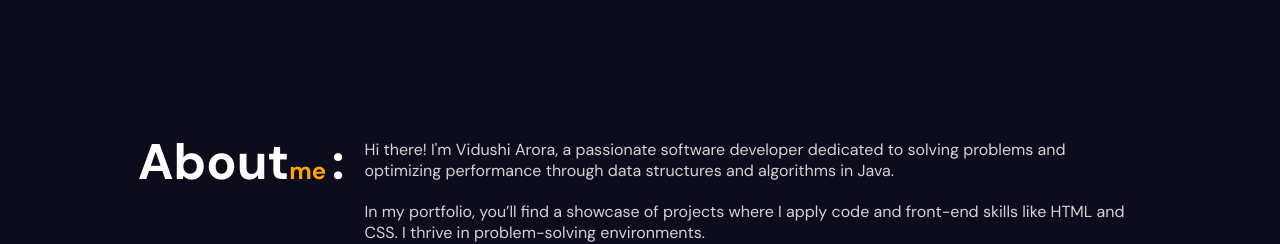
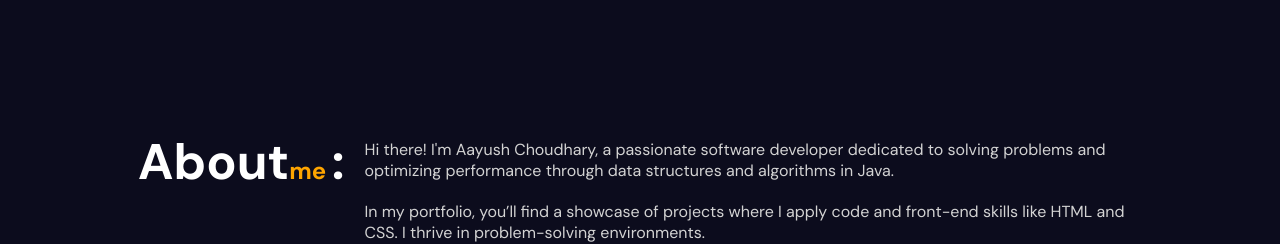
Before and after one commit to Aayushchoudhary12/Portfolio, a React (Vite) app: page / in a window 1280 px wide. Shown: the part 1720-1964 px from the top of the page. Built offline with nearby package versions, Linux system fonts and the light colour scheme.

Commit message:
Update Info.jsx

```diff
--- a/src/components/about/info/Info.jsx
+++ b/src/components/about/info/Info.jsx
@@ -59,7 +59,7 @@ export default function Info() {
         animate={mainControls}
       >
         <p>
-        Hi there! I'm Vidushi Arora, a passionate software developer dedicated to solving problems and optimizing performance through data structures and algorithms in Java.
+        Hi there! I'm Aayush Choudhary, a passionate software developer dedicated to solving problems and optimizing performance through data structures and algorithms in Java.
         </p>
         <p>
         In my portfolio, you’ll find a showcase of projects where I apply code and front-end skills like HTML and CSS. I thrive in problem-solving environments.
```
